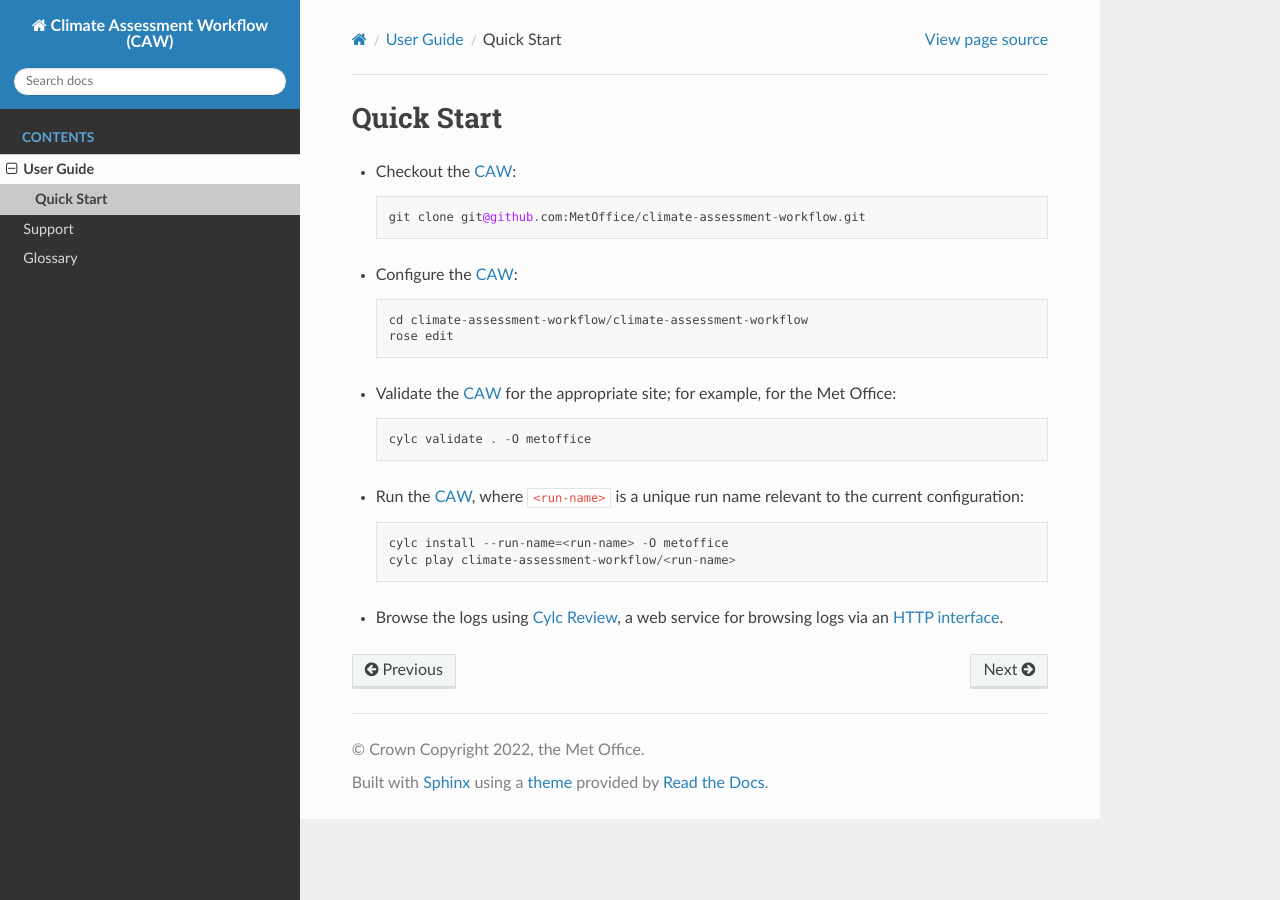
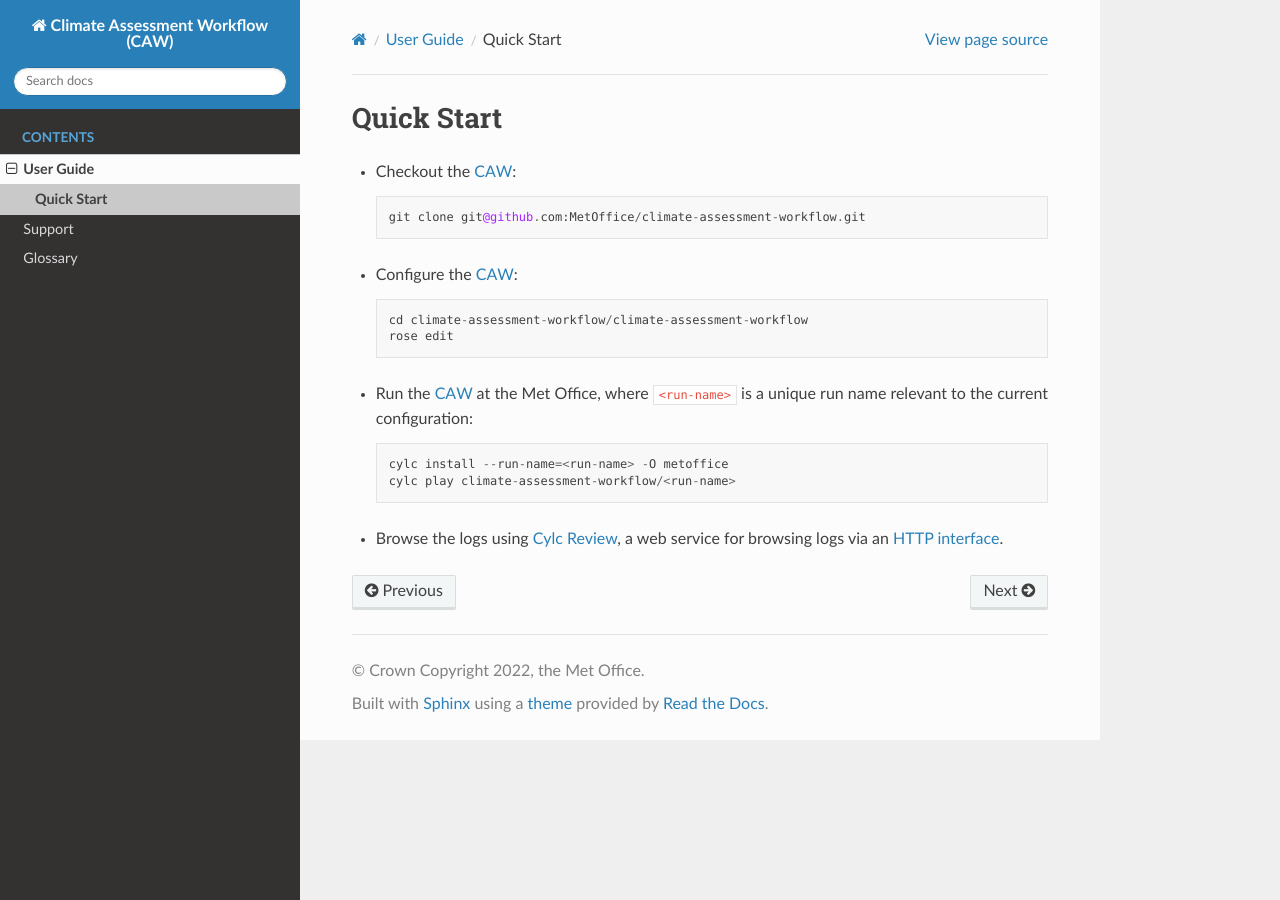
Before and after one commit to MetOffice/CMEW, a Sphinx documentation site: the page built from doc/source/user_guide/quick_start.rst, in a window 1280 px wide. Built offline with Sphinx 7.4.7 and the Read the Docs theme 2.0.0, drawn with Linux system fonts in a browser that asks for light colours; pages that are not in the unit, such as notebooks, are missing from menus.

```diff
--- a/doc/source/user_guide/quick_start.rst
+++ b/doc/source/user_guide/quick_start.rst
@@ -14,13 +14,8 @@ Quick Start
     cd climate-assessment-workflow/climate-assessment-workflow
     rose edit
 
-* Validate the |CAW| for the appropriate site; for example, for the Met
-  Office::
-
-    cylc validate . -O metoffice
-
-* Run the |CAW|, where ``<run-name>`` is a unique run name relevant to the
-  current configuration::
+* Run the |CAW| at the Met Office, where ``<run-name>`` is a unique run name
+  relevant to the current configuration::
 
     cylc install --run-name=<run-name> -O metoffice
     cylc play climate-assessment-workflow/<run-name>
```
Also changed, not shown: 2 other files.
